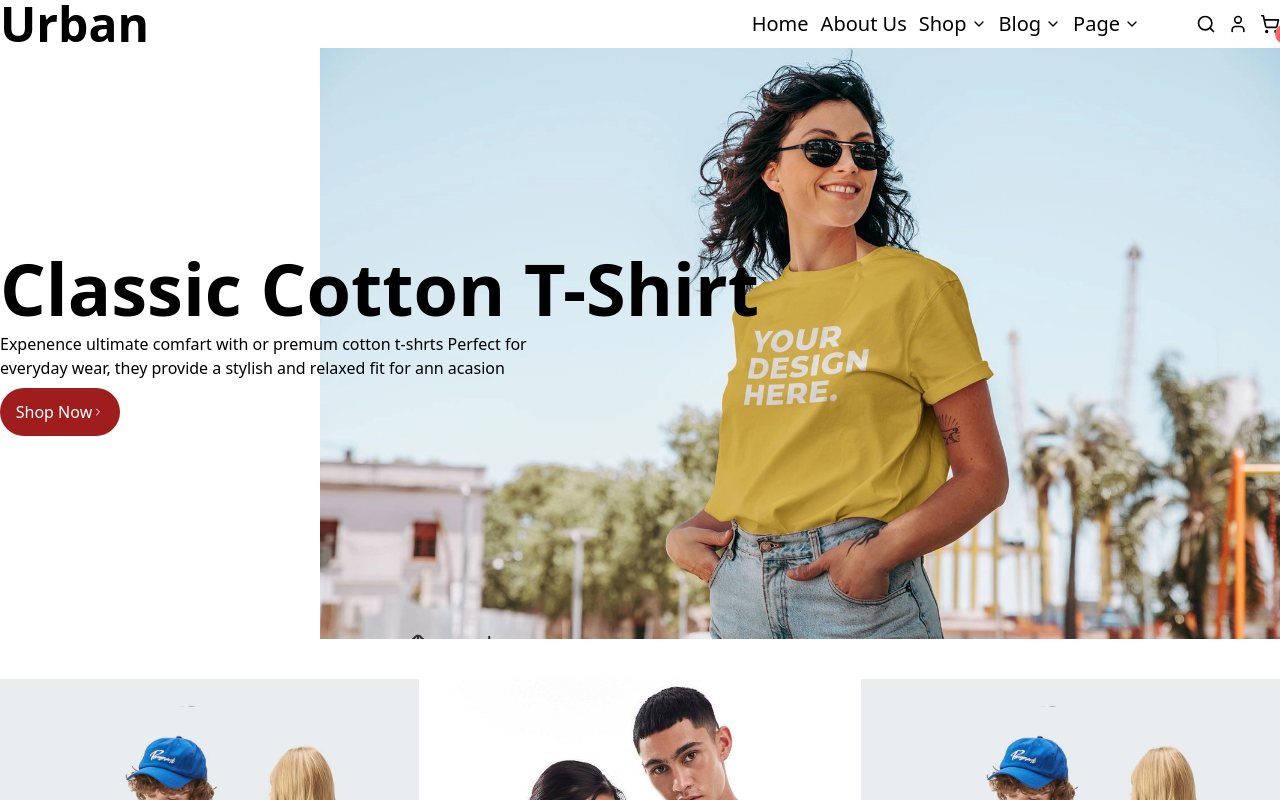
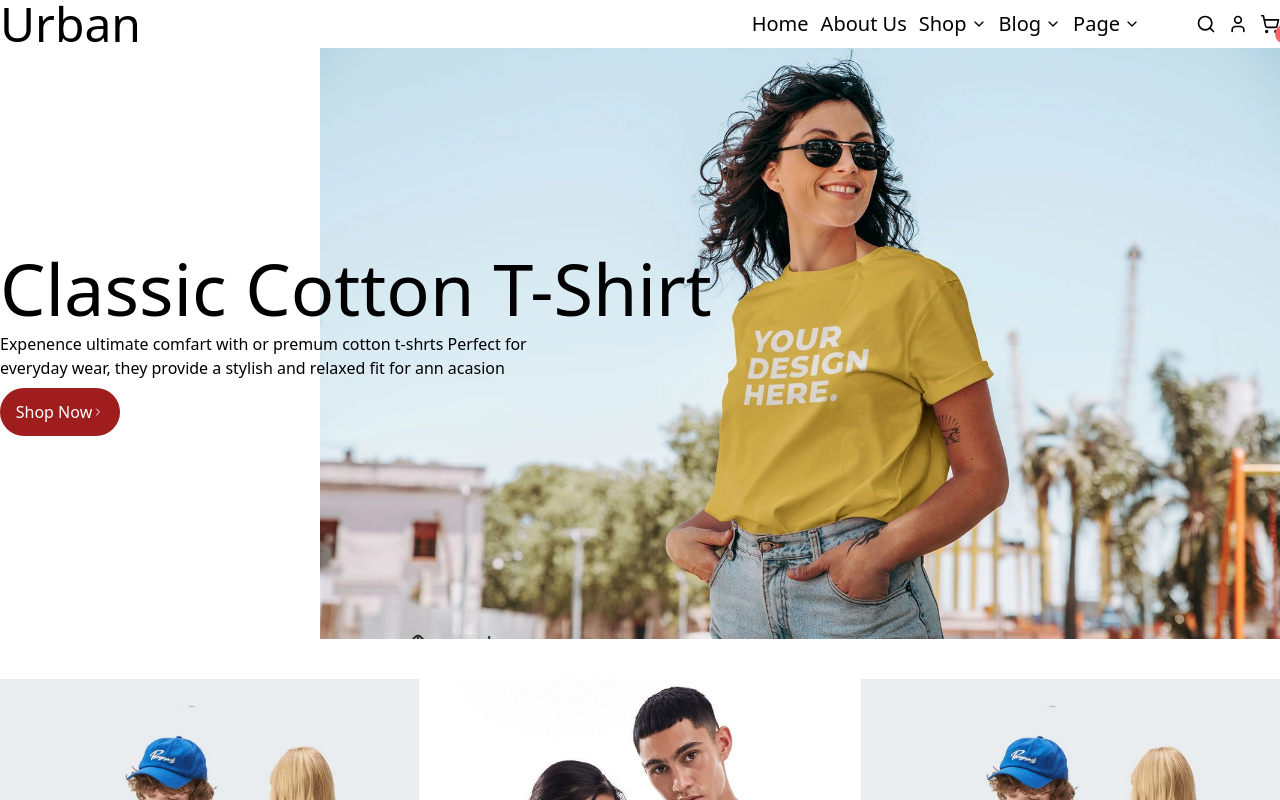
Before and after one commit to Zoidevzx/Projeto-Final-React, a Next.js app: page / in a window 1280 px wide. Shown: the top 800 px of the page. Built offline with nearby package versions, Linux system fonts and the light colour scheme.

Commit message:
mesclagem

```diff
--- a/app/globals.css
+++ b/app/globals.css
@@ -1,5 +1,4 @@
 @import "tailwindcss";
-
 html,
 body {
   width: 100%;
@@ -40,3 +39,9 @@ input{
 p {
   margin: 0;
 }
+
+h1, h2, h3, h4, h5, h6{
+  font-family: "Plaster", system-ui;
+  font-weight: 400;
+  font-style: normal;
+}
```
